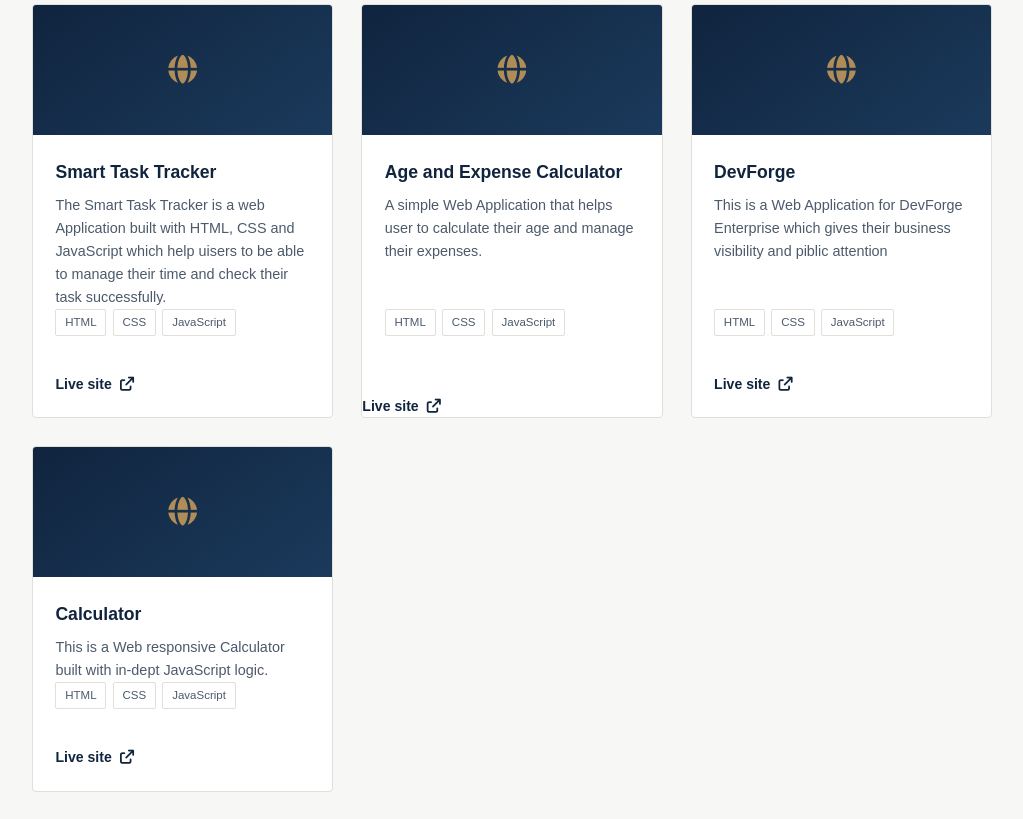
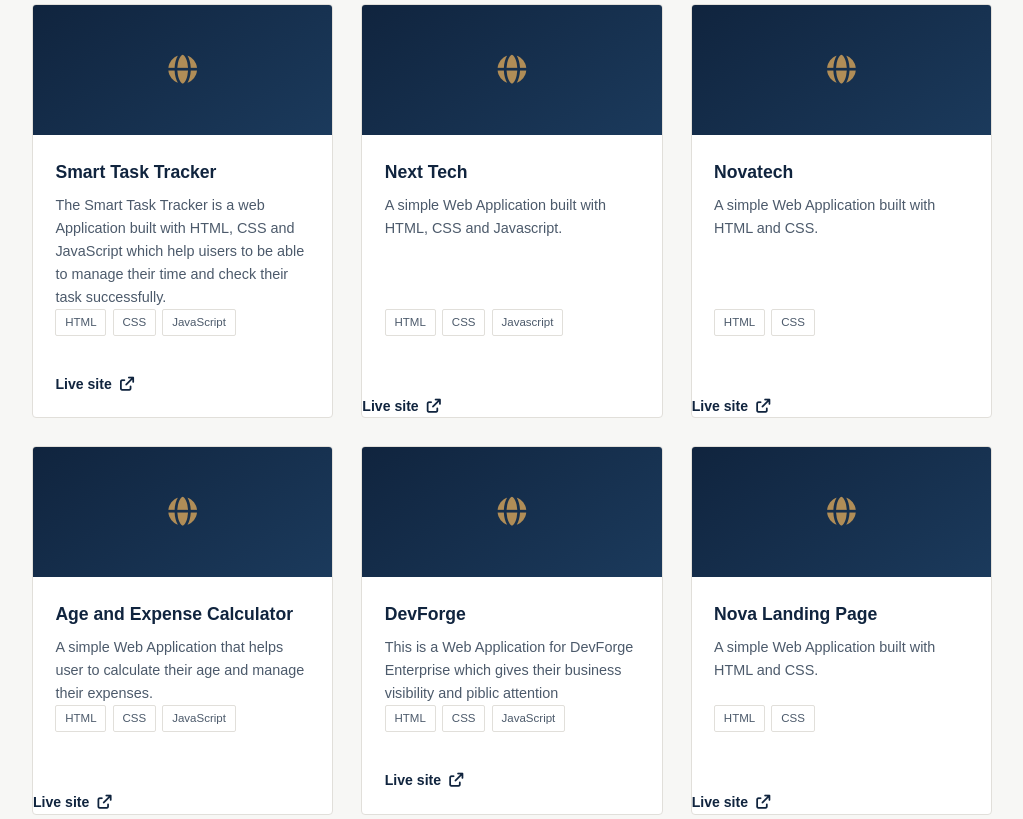
Before and after one commit to Philipkylejoshua/portfolio-website, a plain HTML site: page index.html in a window 1280 px wide. Shown: the part 801-1620 px from the top of the page, without its empty margins (128-1151 px from the left). Drawn offline with Linux system fonts and the light colour scheme.

Commit message:
updated project

```diff
--- a/index.html
+++ b/index.html
@@ -58,6 +58,31 @@
                 <div class="project-card">
                 <div class="project-thumb"><i class="fa-solid fa-globe"></i></div>
                 <div class="project-body">
+                    <h3>Next Tech</h3>
+                    <p>A simple Web Application built with HTML, CSS and Javascript.</p>
+                    <div class="project-tags">
+                        <span>HTML</span>
+                        <span>CSS</span>
+                        <span>Javascript</span>
+                    </div>
+                </div>
+                    <a href="https://philipkylejoshua.github.io/Next-Tech/" target="_blank" rel="noopener noreferrer" class="project-link">Live site <i class="fa-solid fa-arrow-up-right-from-square"></i></a>
+                </div>
+                <div class="project-card">
+                <div class="project-thumb"><i class="fa-solid fa-globe"></i></div>
+                <div class="project-body">
+                    <h3>Novatech</h3>
+                    <p>A simple Web Application built with HTML and CSS.</p>
+                    <div class="project-tags">
+                        <span>HTML</span>
+                        <span>CSS</span>
+                    </div>
+                </div>
+                    <a href="https://philipkylejoshua.github.io/Novatech/" target="_blank" rel="noopener noreferrer" class="project-link">Live site <i class="fa-solid fa-arrow-up-right-from-square"></i></a>
+                </div>
+                <div class="project-card">
+                <div class="project-thumb"><i class="fa-solid fa-globe"></i></div>
+                <div class="project-body">
                     <h3>Age and Expense Calculator</h3>
                     <p>A simple Web Application that helps user to calculate their age and manage their expenses.</p>
                     <div class="project-tags">
@@ -80,6 +105,18 @@
                     </div>
                     <a href="https://philipkylejoshua.github.io/DevForge/" target="_blank" rel="noopener noreferrer" class="project-link">Live site <i class="fa-solid fa-arrow-up-right-from-square"></i></a>
                 </div>
+                </div>
+                <div class="project-card">
+                <div class="project-thumb"><i class="fa-solid fa-globe"></i></div>
+                <div class="project-body">
+                    <h3>Nova Landing Page</h3>
+                    <p>A simple Web Application built with HTML and CSS.</p>
+                    <div class="project-tags">
+                        <span>HTML</span>
+                        <span>CSS</span>
+                    </div>
+                </div>
+                    <a href="https://philipkylejoshua.github.io/Nova-Landing-Page/" target="_blank" rel="noopener noreferrer" class="project-link">Live site <i class="fa-solid fa-arrow-up-right-from-square"></i></a>
                 </div>
                 <div class="project-card">
                 <div class="project-thumb"><i class="fa-solid fa-globe"></i></div>
```
